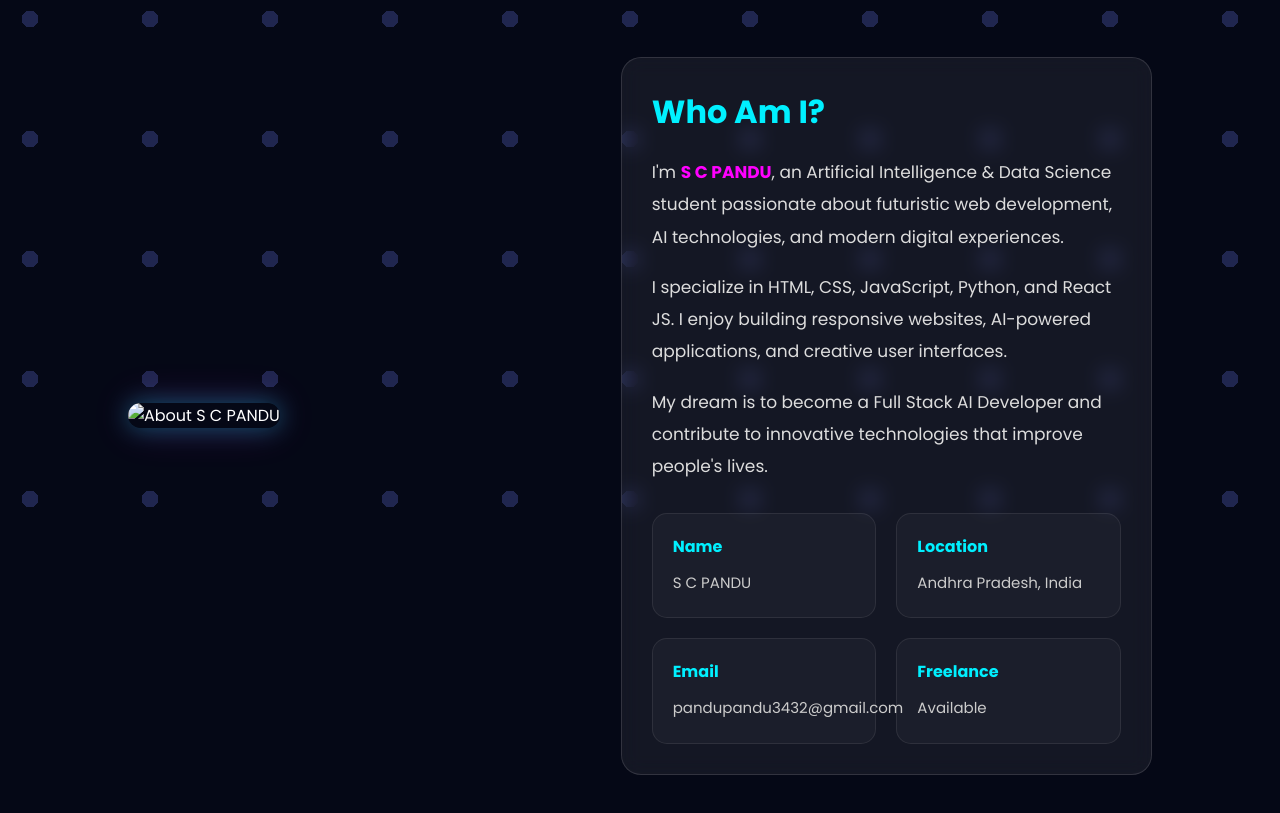
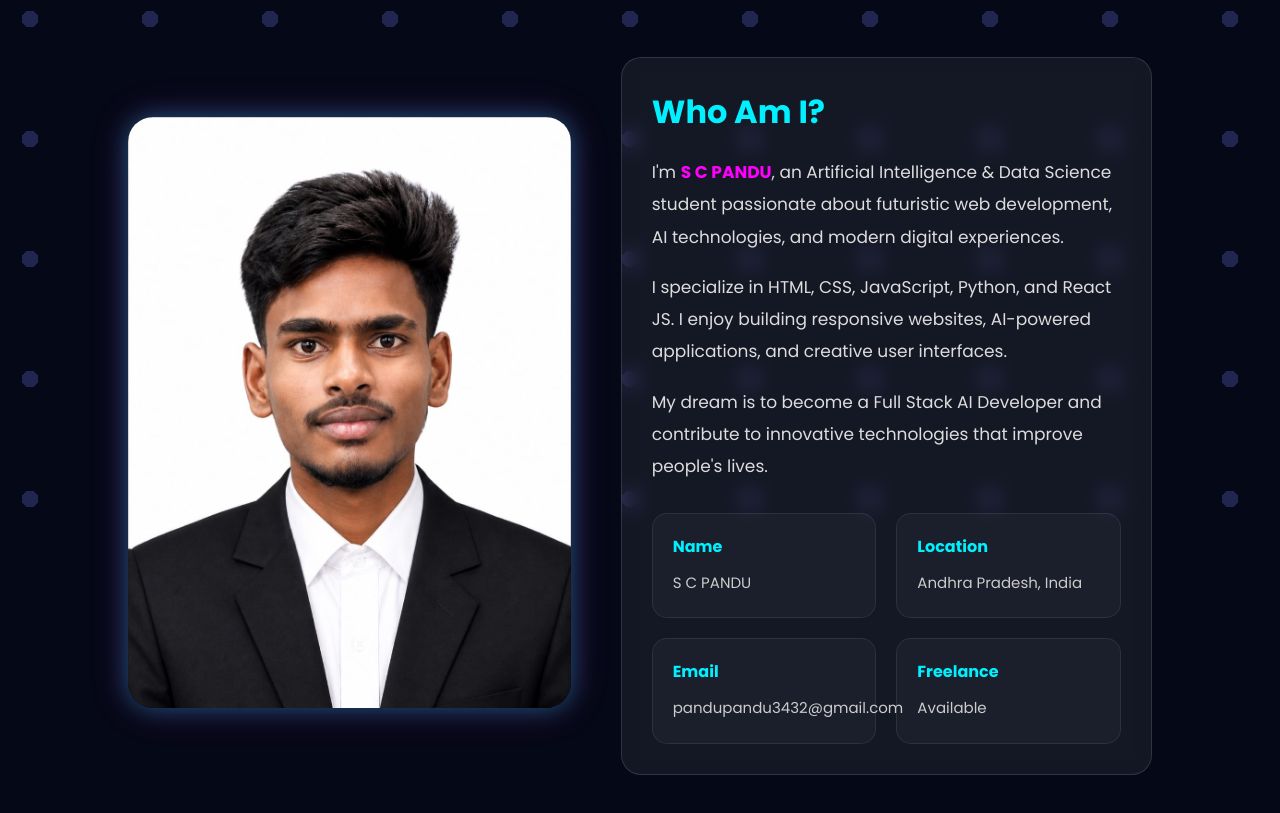
Before and after one commit to pandupandu3432-bot/pandus, a plain HTML site: page index.html in a window 1280 px wide. Shown: the part 971-1784 px from the top of the page. Drawn offline with Linux system fonts and the light colour scheme; a script that the page names is missing.

Commit message:
Update index.html

```diff
--- a/index.html
+++ b/index.html
@@ -74,7 +74,7 @@ Artificial Intelligence & Data Science student passionate about futuristic web d
 
 <div class="about-image">
 
-<img src="profile.jpg" alt="About S C PANDU">
+<img src="profile.jpg.jpg" alt="profile">
 
 </div>
 
```
